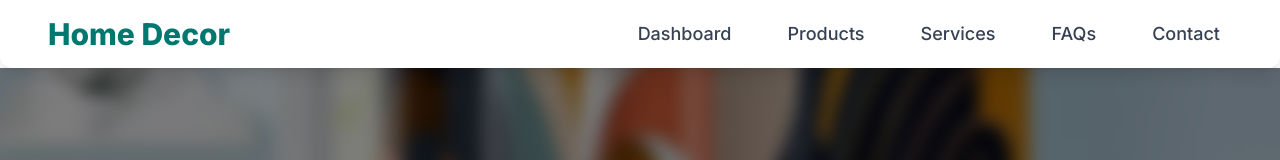
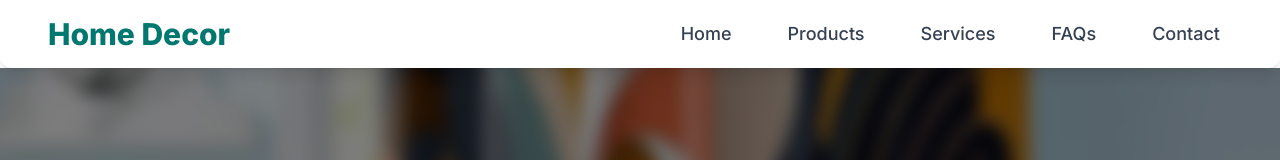
Before and after one commit to ojasvatomar47/Home-Decor, a Next.js app: page / in a window 1280 px wide. Shown: the top 160 px of the page. Built offline with nearby package versions, Linux system fonts and the light colour scheme.

Commit message:
Dashboard->Home

```diff
--- a/src/components/Footer.tsx
+++ b/src/components/Footer.tsx
@@ -25,7 +25,7 @@ export default function Footer() {
         <div className="md:col-span-1">
           <h3 className="text-xl font-semibold text-white mb-6">Quick Links</h3>
           <ul className="space-y-3 text-sm">
-            <li><Link href="/" className="hover:text-teal-400 transition duration-300">Dashboard</Link></li>
+            <li><Link href="/" className="hover:text-teal-400 transition duration-300">Home</Link></li>
             <li><Link href="/products" className="hover:text-teal-400 transition duration-300">Products</Link></li>
             <li><Link href="/services" className="hover:text-teal-400 transition duration-300">Services</Link></li>
             <li><Link href="/faqs" className="hover:text-teal-400 transition duration-300">FAQs</Link></li>
--- a/src/components/Header.tsx
+++ b/src/components/Header.tsx
@@ -48,7 +48,7 @@ export default function Header() {
         <ul className="hidden md:flex flex-wrap justify-center gap-x-8 gap-y-4 text-lg font-medium">
           <li>
             <Link href="/" className="text-gray-700 hover:text-teal-600 transition duration-300 px-3 py-2 rounded-md">
-              Dashboard
+              Home
             </Link>
           </li>
           <li>
@@ -97,7 +97,7 @@ export default function Header() {
               <ul className="flex flex-col space-y-4 text-xl font-medium">
                 <li>
                   <Link href="/" onClick={closeMobileMenu} className="block text-gray-700 hover:text-teal-600 transition duration-300 py-2">
-                    Dashboard
+                    Home
                   </Link>
                 </li>
                 <li>
```
